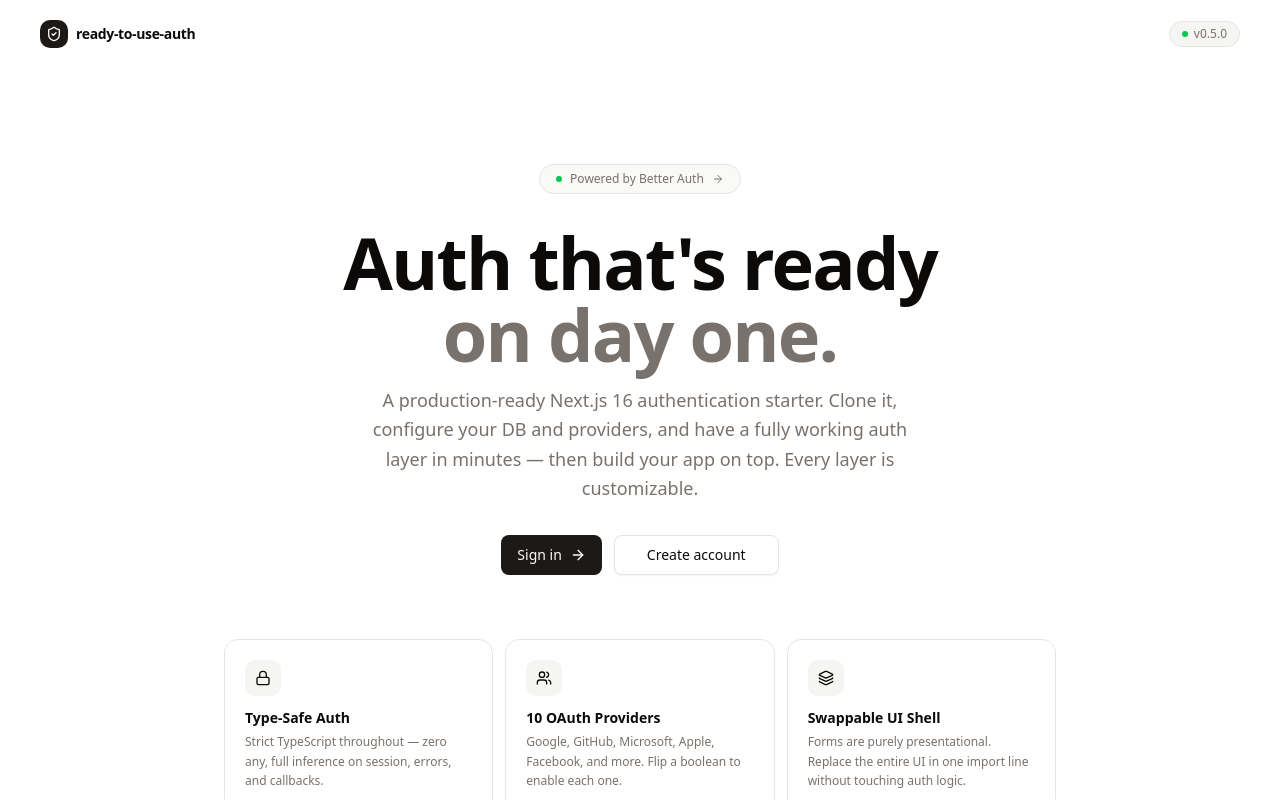
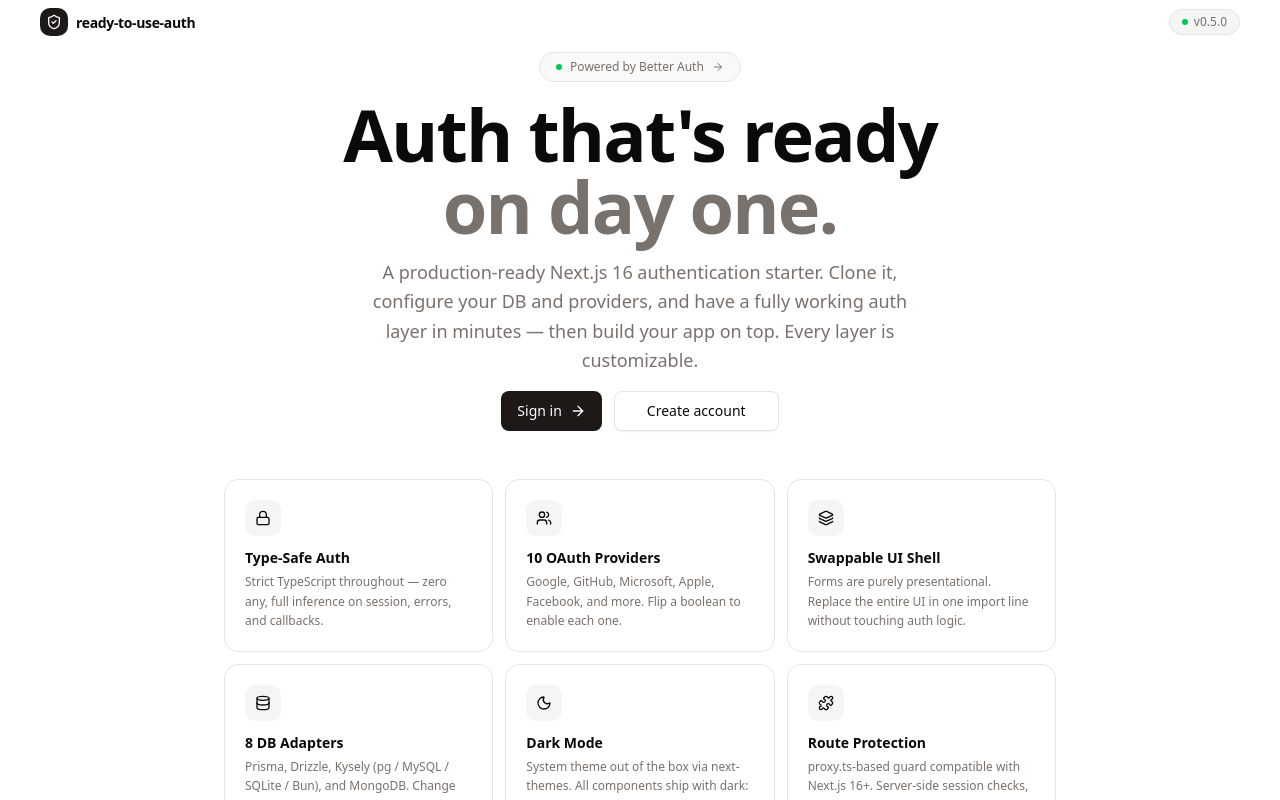
Before and after one commit to ColdByDefault/ready-to-use-auth, a Next.js app: page / in a window 1280 px wide. Shown: the top 800 px of the page. Built offline with nearby package versions, Linux system fonts and the light colour scheme.

Commit message:
feat: add Header and Footer components, integrate them into the layout, and optimize sign-in and sign-up forms for better localization support

```diff
--- a/app/layout.tsx
+++ b/app/layout.tsx
@@ -2,6 +2,7 @@ import type { Metadata } from "next";
 import { Geist, Geist_Mono } from "next/font/google";
 //import { Analytics } from "@vercel/analytics/next";
 import { ThemeProvider } from "@/components/theme-provider";
+import { Header, Footer } from "@/components/nav";
 import "./globals.css";
 
 const _geist = Geist({ subsets: ["latin"] });
@@ -44,7 +45,9 @@ export default function RootLayout({
           enableSystem
           disableTransitionOnChange
         >
+          <Header />
           {children}
+          <Footer />
         </ThemeProvider>
         {/* <Analytics /> */}
       </body>
--- a/components/landing-default/landing-page.tsx
+++ b/components/landing-default/landing-page.tsx
@@ -1,6 +1,5 @@
 import Link from "next/link";
 import {
-  ShieldCheck,
   ArrowRight,
   Database,
   Layers,
@@ -10,7 +9,6 @@ import {
   Users,
 } from "lucide-react";
 import { Button } from "@/components/ui/button";
-import { VersionBadge } from "./version-badge";
 
 const FEATURES = [
   {
@@ -57,11 +55,11 @@ export function LandingPage() {
       {/* Subtle dot-grid background */}
       <div
         aria-hidden
-        className="pointer-events-none absolute inset-0 -z-10"
+        className="pointer-events-none absolute inset-0 z-10"
         style={{
           backgroundImage:
-            "radial-gradient(oklch(0.5 0 0 / 0.12) 1px, transparent 1px)",
-          backgroundSize: "24px 24px",
+            "radial-gradient(rgba(255,255,255, 0.1) 1.5px, transparent 1.5px)",
+          backgroundSize: "40px 40px",
         }}
       />
       {/* Top fade */}
@@ -70,21 +68,8 @@ export function LandingPage() {
         className="from-background pointer-events-none absolute inset-x-0 top-0 -z-10 h-40 bg-linear-to-b to-transparent"
       />
 
-      {/* ── Nav ─────────────────────────────────────────────────────────── */}
-      <header className="flex items-center justify-between px-6 py-5 sm:px-10">
-        <div className="flex items-center gap-2">
-          <div className="bg-primary text-primary-foreground flex size-7 items-center justify-center rounded-lg">
-            <ShieldCheck className="size-4" />
-          </div>
-          <span className="text-sm font-semibold tracking-tight">
-            ready-to-use-auth
-          </span>
-        </div>
-        <VersionBadge />
-      </header>
-
       {/* ── Hero ────────────────────────────────────────────────────────── */}
-      <main className="mx-auto flex w-full max-w-4xl flex-1 flex-col items-center justify-center gap-8 px-4 py-24 text-center sm:px-8">
+      <main className="mx-auto flex w-full max-w-4xl flex-1 flex-col items-center justify-center gap-4 text-center sm:px-8 z-50">
         {/* Announcement pill */}
         <Link
           href="https://www.better-auth.com/"
@@ -145,32 +130,6 @@ export function LandingPage() {
           ))}
         </div>
       </main>
-
-      {/* ── Footer ──────────────────────────────────────────────────────── */}
-      <footer className="border-border/50 border-t px-6 py-5 sm:px-10">
-        <div className="mx-auto flex max-w-4xl flex-col items-center justify-between gap-3 sm:flex-row">
-          <p className="text-muted-foreground text-xs">
-            Built by{" "}
-            <Link
-              href="https://github.com/ColdByDefault"
-              target="_blank"
-              rel="noopener noreferrer"
-              className="hover:text-foreground underline underline-offset-4 transition-colors"
-            >
-              ColdByDefault© {new Date().getFullYear()}
-            </Link>{" "}
-            · <span className="text-gray-300 font-bold">MIT License</span>
-          </p>
-          <Link
-            href="https://github.com/ColdByDefault/ready-to-use-auth"
-            target="_blank"
-            rel="noopener noreferrer"
-            className="text-muted-foreground hover:text-foreground text-xs underline underline-offset-4 transition-colors"
-          >
-            View on GitHub
-          </Link>
-        </div>
-      </footer>
     </div>
   );
 }
--- /dev/null
+++ b/components/nav/footer.tsx
@@ -0,0 +1,30 @@
+import Link from "next/link";
+
+export function Footer() {
+  return (
+    <footer className="border-border/50 border-t px-6 py-5 sm:px-10">
+      <div className="mx-auto flex max-w-4xl flex-col items-center justify-between gap-3 sm:flex-row">
+        <p className="text-muted-foreground text-xs">
+          Built by{" "}
+          <Link
+            href="https://github.com/ColdByDefault"
+            target="_blank"
+            rel="noopener noreferrer"
+            className="hover:text-foreground underline underline-offset-4 transition-colors"
+          >
+            ColdByDefault© {new Date().getFullYear()}
+          </Link>{" "}
+          · <span className="text-gray-300 font-bold">MIT License</span>
+        </p>
+        <Link
+          href="https://github.com/ColdByDefault/ready-to-use-auth"
+          target="_blank"
+          rel="noopener noreferrer"
+          className="text-muted-foreground hover:text-foreground text-xs underline underline-offset-4 transition-colors"
+        >
+          View on GitHub
+        </Link>
+      </div>
+    </footer>
+  );
+}
--- /dev/null
+++ b/components/nav/header.tsx
@@ -0,0 +1,22 @@
+import Link from "next/link";
+import { ShieldCheck } from "lucide-react";
+import { VersionBadge } from "@/components/landing-default/version-badge";
+
+export function Header() {
+  return (
+    <header className="flex items-center justify-between px-6 py-2 sm:px-10">
+      <div className="flex items-center gap-2">
+        <div className="bg-primary text-primary-foreground flex size-7 items-center justify-center rounded-lg">
+          <ShieldCheck className="size-4" />
+        </div>
+        <Link href="/">
+          {" "}
+          <span className="text-sm font-semibold tracking-tight">
+            ready-to-use-auth
+          </span>
+        </Link>
+      </div>
+      <VersionBadge />
+    </header>
+  );
+}
--- /dev/null
+++ b/components/nav/index.ts
@@ -0,0 +1,2 @@
+export { Header } from "./header";
+export { Footer } from "./footer";
```
Also changed, not shown: components/auth/sign-in/sign-in-form.tsx (+25 -0 lines), components/auth/sign-up/sign-up-form.tsx (+20 -0 lines).
